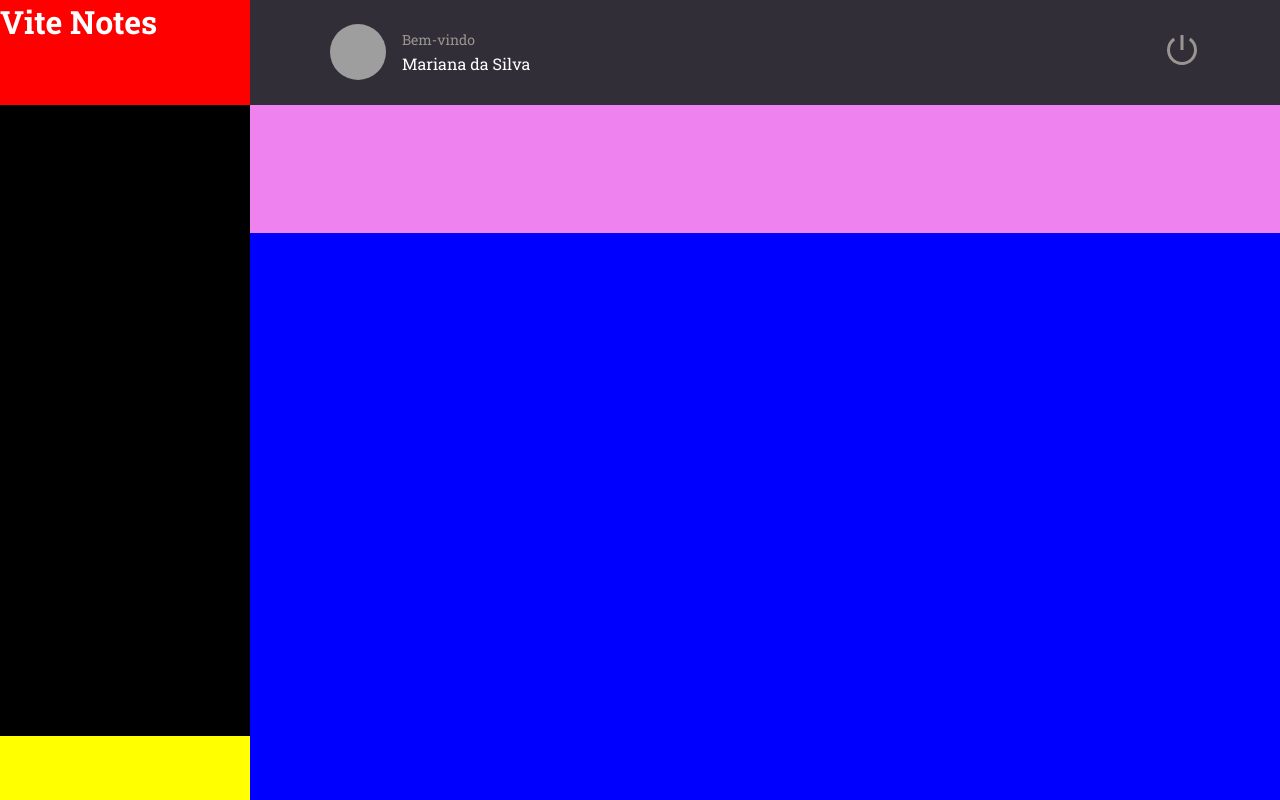
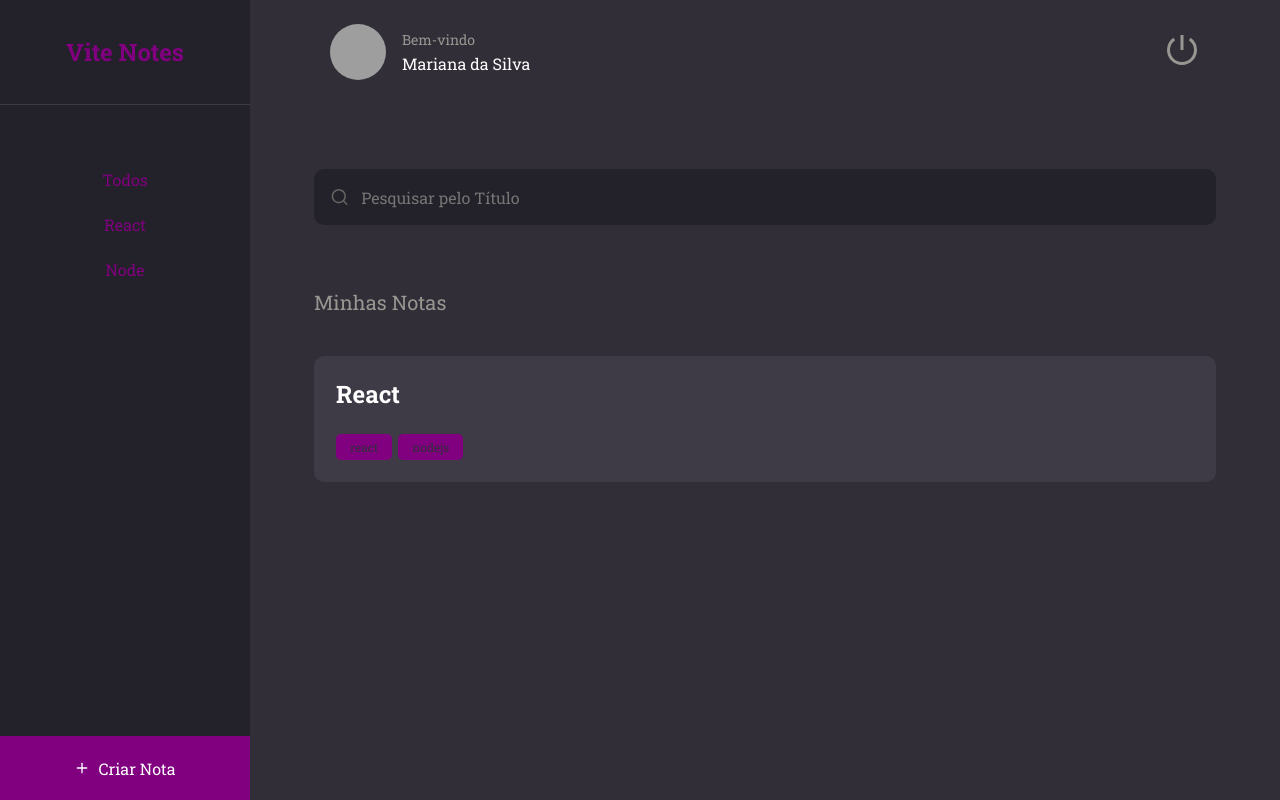
Before and after one commit to larads/vite, a React (Vite) app: page / in a window 1280 px wide. Built offline with nearby package versions, Linux system fonts and the light colour scheme; grey boxes are pictures that could not be loaded.

Commit message:
🦄 adding components

```diff
--- a/src/components/ButtonText/index.jsx
+++ b/src/components/ButtonText/index.jsx
@@ -1,9 +1,10 @@
 import { Container } from './styles'
 
-export function ButtonText({title, ...rest}) {
+export function ButtonText({title, isActive = false, ...rest}) {
     return (
         <Container
             type='button'
+            $isactive={isActive}
             {...rest}
         >
             {title}
--- a/src/components/ButtonText/styles.js
+++ b/src/components/ButtonText/styles.js
@@ -2,7 +2,7 @@
 
 export const Container = styled.button`
     background: none;
-    color: ${({theme}) => theme.colors.purple};
+    color: ${({theme, $isactive}) => $isactive ? theme.colors.purple : theme.colors.gray_100};
 
     border: none;
     font-size: 16px;
--- /dev/null
+++ b/src/components/Input/index.jsx
@@ -0,0 +1,10 @@
+import { Container } from "./styles";
+
+export function Input({ icon: Icon, ...res }) {
+    return (
+        <Container>
+            {Icon && <Icon size={20} />}
+            <input { ...res } />
+        </Container>
+    )
+}
--- /dev/null
+++ b/src/components/Input/styles.js
@@ -0,0 +1,32 @@
+import styled from 'styled-components';
+
+export const Container = styled.div`
+    width: 100%;
+    display: flex;
+    align-items: center;
+
+    background-color: ${({ theme }) => theme.colors.background_100};
+    color: ${({ theme }) => theme.colors.gray_200};
+
+    margin-bottom: 8px;
+    border-radius: 10px;
+
+    > input {
+        height: 56px;
+        width: 100%;
+
+        padding: 12px;
+
+        color:  ${({ theme }) => theme.colors.white};
+        background: transparent;
+        border: 0;
+
+        &:placeholder {
+            color: ${({ theme }) => theme.colors.gray_200};
+        }
+    }
+
+    > svg {
+            margin-left: 16px;
+        }
+`;
--- /dev/null
+++ b/src/components/Note/index.jsx
@@ -0,0 +1,18 @@
+import { Container } from './styles';
+import { Tag } from '../Tag';
+
+export function Note({ data, ...res }) {
+    return (
+        <Container {...res}>
+            <h1>{data.title}</h1>
+            {
+                data.tags &&
+                <footer>
+                    {
+                        data.tags.map(tag => <Tag key={tag.id} title={tag.name} /> )
+                    }
+                </footer>
+            }
+        </Container>
+    )
+}
--- /dev/null
+++ b/src/components/Note/styles.js
@@ -0,0 +1,26 @@
+import styled from 'styled-components';
+
+export const Container = styled.button`
+    width: 100%;
+    background-color: ${({ theme }) => theme.colors.background_300};
+
+    border: none;
+    border-radius: 10px;
+
+    padding: 22px;
+    margin-bottom: 16px;
+
+    > h1 {
+        flex: 1;
+        text-align: left;
+        font-weight: 700;
+        font-size: 24px;
+        color: ${({ theme }) => theme.colors.white};
+    }
+
+    > footer {
+        width: 100%;
+        display: flex;
+        margin-top: 24px;
+    }
+`;
--- a/src/components/Tag/index.jsx
+++ b/src/components/Tag/index.jsx
@@ -1,8 +1,8 @@
 import { Container } from "./styles";
 
-export function Tag({ title }) {
+export function Tag({ title, ...res  }) {
     return (
-        <Container>
+        <Container { ...res }>
             {title}
         </Container>
     )
--- a/src/pages/Home/index.jsx
+++ b/src/pages/Home/index.jsx
@@ -1,6 +1,11 @@
-import { Container, Brand, Menu, Search, Content, NewNote } from './styles'
+import { FiPlus, FiSearch} from 'react-icons/fi';
+import { Container, Brand, Menu, Search, Content, NewNote } from './styles';
 
 import { Header } from '../../components/Header';
+import { ButtonText } from '../../components/ButtonText';
+import { Input } from '../../components/Input';
+import { Section } from '../../components/Section';
+import { Note } from '../../components/Note';
 
 export function Home() {
     return (
@@ -11,16 +16,28 @@
 
             <Header />
             <Menu>
-
+                <li><ButtonText title="Todos" isActive /></li>
+                <li><ButtonText title="React" isActive /></li>
+                <li><ButtonText title="Node" isActive /></li>
             </Menu>
             <Search>
-
+                <Input placeholder="Pesquisar pelo Título" icon={FiSearch}/>
             </Search>
             <Content>
-
+                <Section title="Minhas Notas">
+                    <Note data={{
+                        title: 'React',
+                        tags: [
+                            {id: '1', name:'react'},
+                            {id: '2', name:'nodejs'}
+                        ]
+                    }}
+                    />
+                </Section>
             </Content>
             <NewNote>
-
+                <FiPlus />
+                    Criar Nota
             </NewNote>
         </Container>
     )
--- a/src/pages/Home/styles.js
+++ b/src/pages/Home/styles.js
@@ -18,25 +18,58 @@
 
 export const Brand = styled.div`
     grid-area: brand;
-    background: red;
+
+    display: flex;
+    justify-content: center;
+    align-items: center;
+
+    border-bottom-width: 1px;
+    border-bottom-style: solid;
+    border-bottom-color: ${({theme}) => theme.colors.background_300};
+
+    background-color: ${({theme}) => theme.colors.background_100};
+
+    > h1 {
+        font-size: 24px;
+        color: ${({ theme }) => theme.colors.purple};
+    }
 `;
 
 export const Menu = styled.ul`
     grid-area: menu;
-    background: black;
+    background-color: ${({theme}) => theme.colors.background_100};
+
+    padding-top: 64px;
+    text-align: center;
+
+    > li {
+        margin-bottom: 24px;
+    }
 `;
 
 export const Search = styled.div`
     grid-area: search;
-    background: violet;
+    padding: 64px 64px 0;
 `;
 
 export const Content = styled.div`
     grid-area: content;
-    background: blue;
+    padding: 0 64px;
+
+    overflow-y: auto;
 `;
 
 export const NewNote = styled.div`
     grid-area: newnote;
-    background: yellow;
+
+    background-color: ${({ theme }) => theme.colors.purple};
+    border: none;
+
+    display: flex;
+    align-items: center;
+    justify-content: center;
+
+    svg {
+        margin-right: 8px;
+    }
 `;
```
